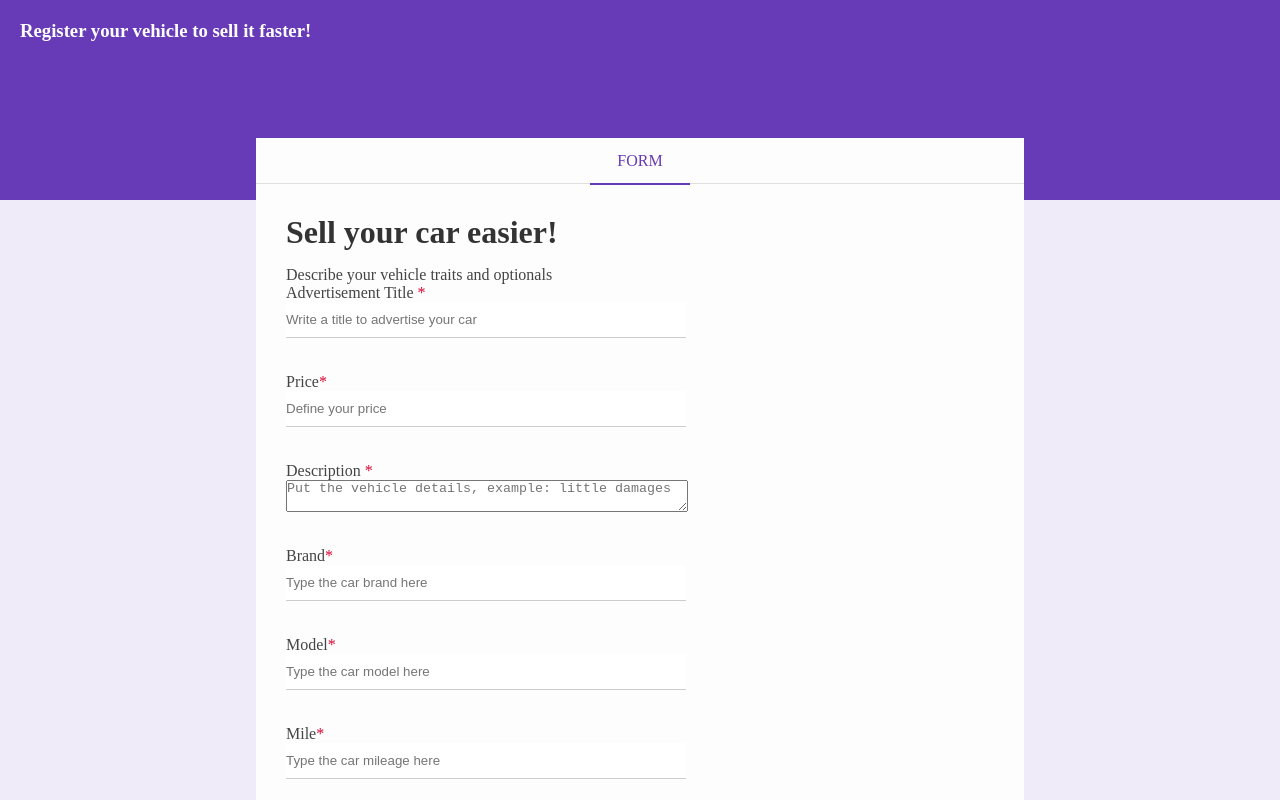
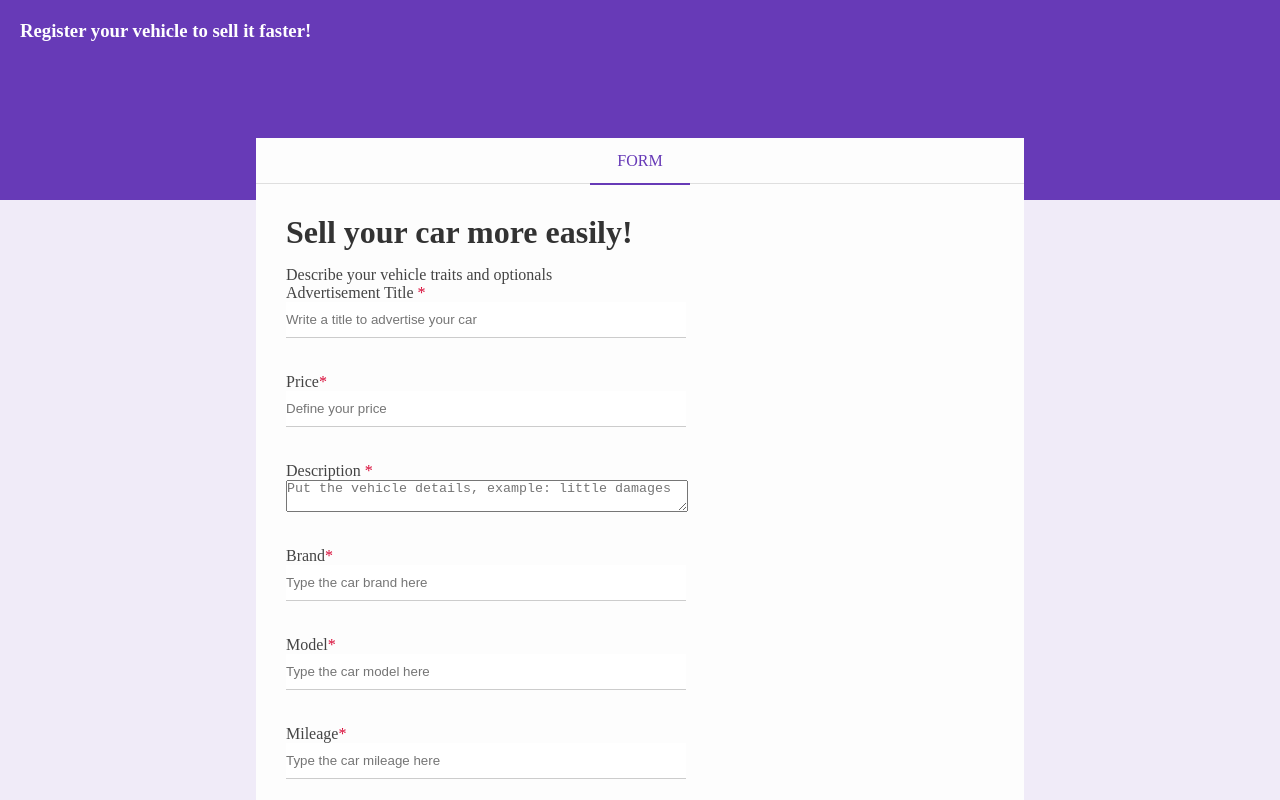
Before and after one commit to ricardomoura1979/Form-project, a plain HTML site: page index.html in a window 1280 px wide. Shown: the top 800 px of the page. Drawn offline with Linux system fonts and the light colour scheme.

Commit message:
update index

```diff
--- a/index.html
+++ b/index.html
@@ -18,7 +18,7 @@
                 <p>Form</p>
             </div>
             <div class="form-body">
-                <h1 class="form-title">Sell your car easier!</h1>
+                <h1 class="form-title">Sell your car more easily!</h1>
                 <p>Describe your vehicle traits and optionals</p>
                 <form>
                     <div class="box-input">
@@ -47,7 +47,7 @@
                             minlength="1" maxlength="30" required />
                     </div>
                     <div class="box-input">
-                        <label for="mileage">Mile<span class="required-field">*</span></label>
+                        <label for="mileage">Mileage<span class="required-field">*</span></label>
                         <input type="number" name="mileage" id="mileage" class="block"
                             placeholder="Type the car mileage here" minlength="1" maxlength="30" required />
                     </div>
```
